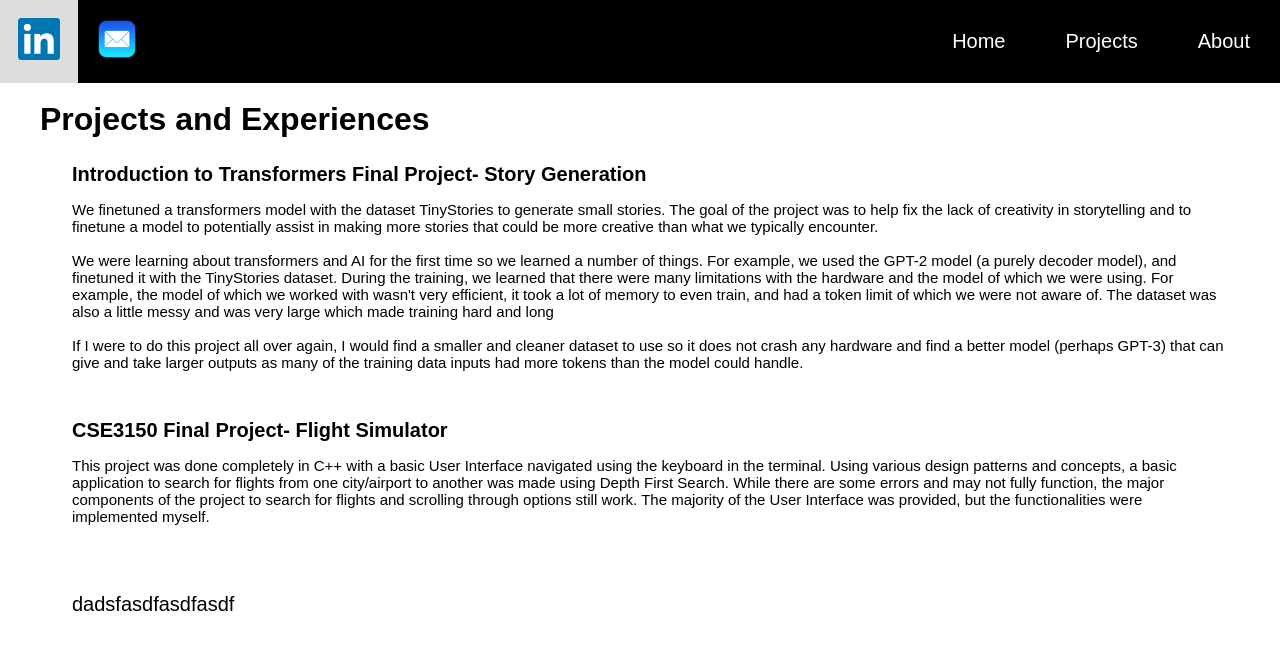
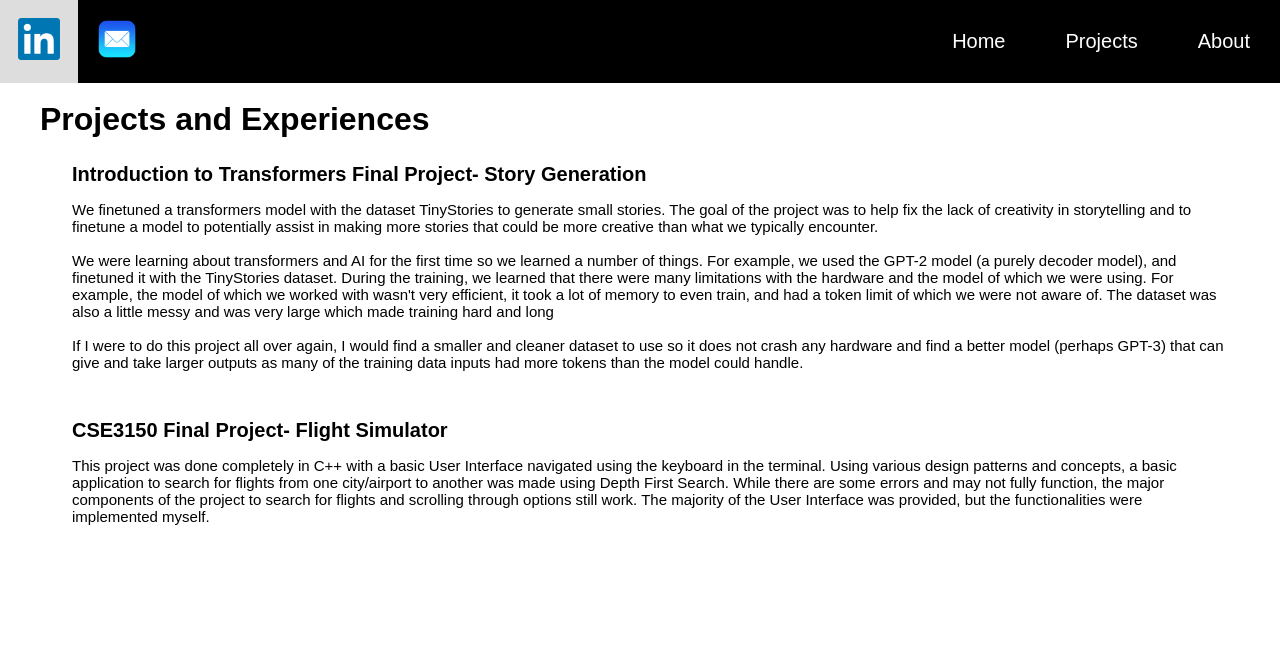
Before and after one commit to PsYchiiC8/PsYchiiC8.github.io, a React (Create React App) app: page /projects in a window 1280 px wide. Shown: the top 650 px of the page. Built offline with nearby package versions, Linux system fonts and the light colour scheme.

Commit message:
Cleaned Projects page

```diff
--- a/src/projects.js
+++ b/src/projects.js
@@ -50,7 +50,7 @@ function Projects() {
                     <tr>
                         <td style={{ width: '85%', paddingLeft: '30px', paddingRight: '50px', paddingBottom: '30px'  }}>
                             <p>
-                                dadsfasdfasdfasdf
+
                             </p>
                         </td>
                     </tr>
```
